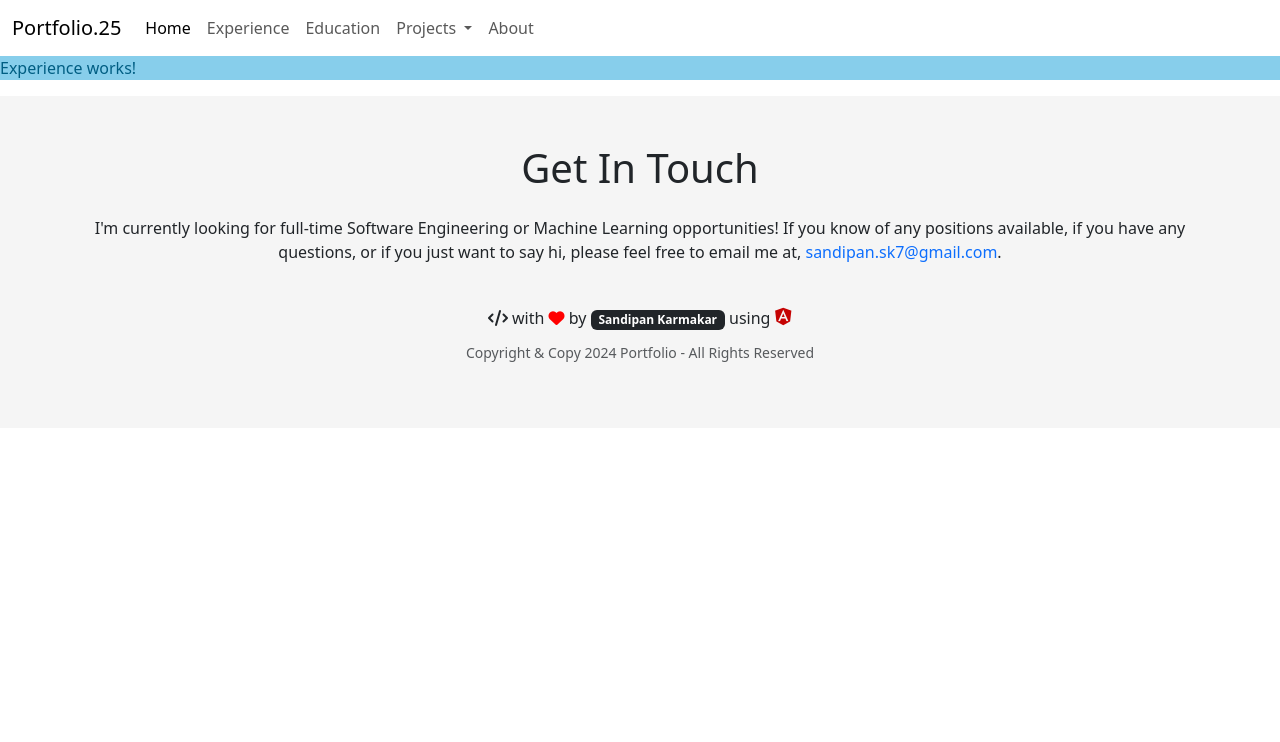
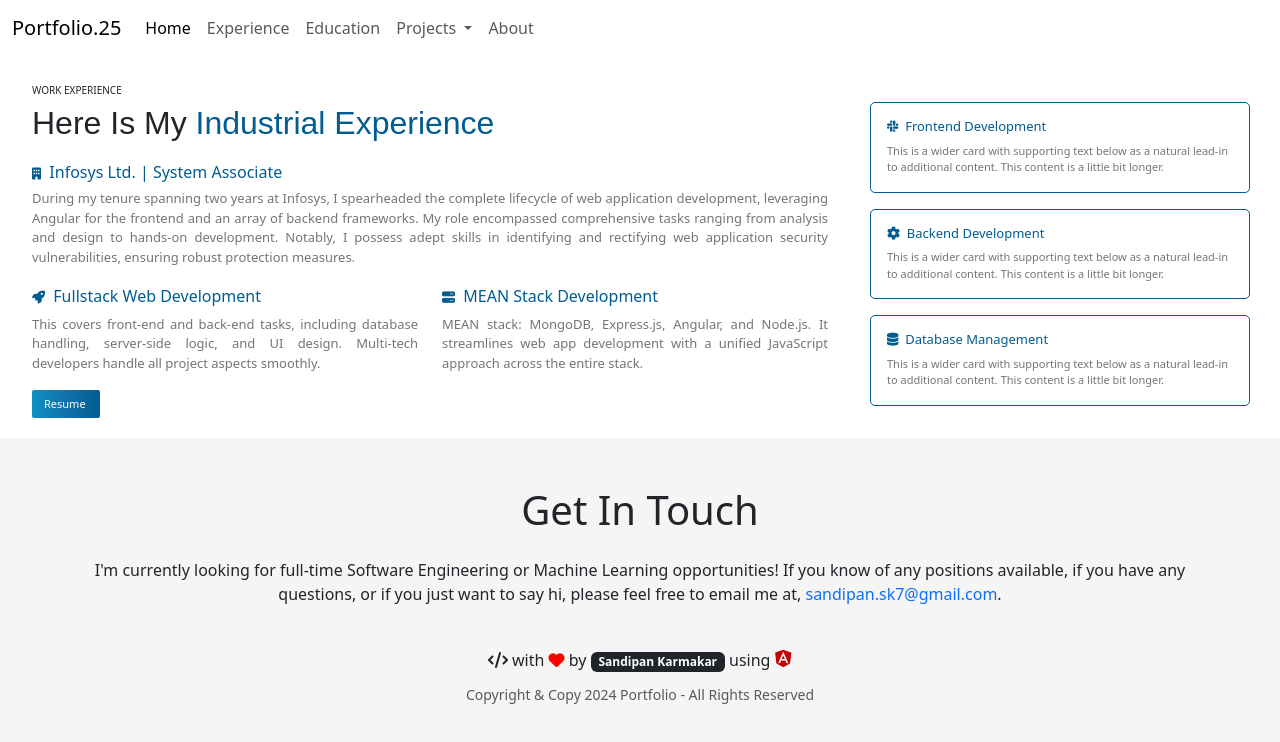
Before and after one commit to SandipanKarmakar04/portfolio, an Angular app: page /experience in a window 1280 px wide. Shown: the top 742 px of the page. Built offline with nearby package versions, Linux system fonts and the light colour scheme.

Commit message:
make changes in home component

```diff
--- a/src/app/experience/experience.component.html
+++ b/src/app/experience/experience.component.html
@@ -1,2 +1,119 @@
-<p style="background-color: skyblue; color: rgb(0, 94, 131);">Experience works!</p>
+<div class="container-fluid" id="experience">
+    <div class="row" style=" padding: 10px;">
+
+
+        <div class="col-lg-8 col-12" style="background-color: transparent;">
+            <div class="card mt-2" style=" border: none; padding: 10px;">
+
+                <h1 class="lead" style=" font-weight: normal; font-size:10px; text-align: left;">WORK EXPERIENCE
+                </h1>
+                <h5 class="lead"
+                    style="font-family: genos; font-size: xx-large; font-family: Arial, Helvetica, sans-serif;">
+                    Here Is My
+                    <span style="color: #015c92;">Industrial Experience</span>
+                </h5>
+
+
+                <div class="box" style="padding: px; margin-top: 10px; ">
+                    <span style="color: #015c92; font-size: medium; font-weight: normal; margin-top: 15px; "><i
+                            class="fa-solid fa-building" style="font-size: 12px; "></i>&nbsp; Infosys Ltd. | System
+                        Associate</span>
+                    <!-- <span style="color: #757575; font-size: 12px; font-weight: normal; margin-bottom: 5px;">System
+                    Engineer | Nov, 2021 - Present</span> -->
+                    <p class="lead" style="font-size: small; text-align: justify; margin-top: 5px;color: #757575;">During my tenure spanning two years
+                        at Infosys, I spearheaded the
+                        complete lifecycle of web
+                        application development, leveraging Angular for the frontend and an array of backend
+                        frameworks.
+                        My role encompassed comprehensive tasks ranging from analysis and design to hands-on
+                        development. Notably, I possess adept skills in identifying and rectifying web application
+                        security vulnerabilities, ensuring robust protection measures.
+
+                        <!-- Working within cross-functional teams, I excelled in translating intricate business
+                    requisites into innovative technological solutions. This experience honed not only my technical acumen
+                    but also enhanced my communication and collaborative abilities significantly. My expertise
+                    extends beyond mere coding; I thrive in bridging the gap between business objectives and technical
+                    implementations, fostering seamless synergy across departments.</span> -->
+                    </p>
+                    <div class="row" style="margin-top: 20px;">
+                        <div class="col-lg-6 col-6" style="">
+
+                            <h5 class="lead" style="text-decoration: none; color: #015c92; font-size: medium; font-weight: normal;"><i
+                                    class="fa-solid fa-rocket"
+                                    style="text-decoration: none; color: #015c92; font-size: 13px;"></i>&nbsp;
+                                Fullstack Web Development
+                            </h5>
+                            <p class="lead" style="font-size: small; text-align: justify; margin-top: 5px;color: #757575;">This
+                                covers front-end and back-end tasks, including database handling, server-side logic,
+                                and UI design. Multi-tech developers handle all project aspects smoothly.</p>
+                        </div>
+
+                        <div class="col-lg-6 col-6" style="">
+
+                            <h5 class="lead" style="font-weight: normal; text-decoration: none; color: #015c92; font-size: medium;"><i
+                                    class="fa-solid fa-server"
+                                    style="text-decoration: none; color: #015c92; font-size: 13px;"></i>&nbsp;
+                                MEAN Stack Development
+                            </h5>
+                            <p class="lead" style="font-size: small; text-align: justify; margin-top: 5px;color: #757575;">MEAN stack: MongoDB,
+                                Express.js, Angular, and Node.js. It streamlines web app development with a unified
+                                JavaScript approach across the entire stack.</p>
+                        </div>
+                    </div>
+                    <a href="asset/Sandipan Karmakar Resume.pdf" target="_blank"
+                        style="color: #757575; font-size: 12px;">
+                        <button type="submit"
+                            style="font-size: 11px; color: white; width: fit-content; height: auto; border-radius: 2px; background-image: linear-gradient(to right, #1090c2,#1172aa,#015c92); border: none;"
+                            class="btn">Resume&nbsp;</button>
+                    </a>
+                </div>
+
+            </div>
+        </div>
+
+        <div class="col-lg-4 col-12" style="padding: 20px;">
+            <div class="card mt-3" style="border-radius: 5px; border: 1px solid #015c92; background-color: #;">
+                <div class="card-body">
+                    <h5 class="card-title" style="font-size: 13px; color: #015c92;"><i class="fa-brands fa-slack"
+                            style="text-decoration: none; color: #015c92; font-size: 13px;"></i>&nbsp; Frontend
+                        Development</h5>
+                    <p class="card-text" style="font-size: 11px; color: #757575;">This is a wider card with
+                        supporting text below as a natural lead-in to
+                        additional content. This content is a little bit longer.</p>
+                </div>
+                <!-- <div class="card-footer">
+                    <small class="text-body-secondary" style="font-size: 13px;">Last updated 3 mins ago</small>
+                  </div> -->
+            </div>
+            <div class="card mt-3" style="border-radius: 5px; border: 1px solid #015c92; background-color: #;">
+                <div class="card-body">
+                    <h5 class="card-title" style="font-size: 13px; color: #015c92;"><i class="fa-solid fa-gear"
+                            style="text-decoration: none; color: #015c92; font-size: 13px;"></i>&nbsp; Backend
+                        Development</h5>
+                    <p class="card-text" style="font-size: 11px; color: #757575;">This is a wider card with
+                        supporting text below as a natural lead-in to
+                        additional content. This content is a little bit longer.</p>
+                </div>
+                <!-- <div class="card-footer">
+                    <small class="text-body-secondary" style="font-size: 13px;">Last updated 3 mins ago</small>
+                  </div> -->
+            </div>
+            <div class="card mt-3"
+                style="padding: px; border-radius: 5px; border: 1px solid #015c92; background-color: #;">
+                <div class="card-body">
+                    <h5 class="card-title" style="font-size: 13px; color: #015c92;"><i class="fa-solid fa-database"
+                            style="text-decoration: none; color: #015c92; font-size: 13px;"></i>&nbsp; Database
+                        Management</h5>
+                    <p class="card-text" style="font-size: 11px; color: #757575;">This is a wider card with
+                        supporting text below as a natural lead-in to
+                        additional content. This content is a little bit longer.</p>
+                </div>
+                <!-- <div class="card-footer">
+                    <small class="text-body-secondary" style="font-size: 13px;">Last updated 3 mins ago</small>
+                  </div> -->
+            </div>
+        </div>
+    </div>
+</div>
+
 <app-footer></app-footer>
--- a/src/app/home/home.component.css
+++ b/src/app/home/home.component.css
@@ -10,6 +10,9 @@
     font-size: 40px;
     color: white;
     font-weight: normal;
+}
+.card{
+    border-radius: 3px; border: 1.3px solid rgba(0, 0, 0, 0.53);
 }
 @keyframes infiniteGradientShift {
     0% { background-position: 0% 0%; }
--- a/src/app/home/home.component.html
+++ b/src/app/home/home.component.html
@@ -5,17 +5,21 @@
                 <p class="lead" style="padding: 10px; color: white;">A Software Engineer creating mobile apps and static
                         websites.</p>
                 <div class="p" style="padding: 0rem;">
-                        <a class="icon" target="_blank" rel="noopener noreferrer" href="https://github.com/SandipanKarmakar04"
-                                aria-label="My github"><i class="fab fa-github socialicons"
+                        <a class="icon" target="_blank" rel="noopener noreferrer"
+                                href="https://github.com/SandipanKarmakar04" aria-label="My github"><i
+                                        class="fab fa-github socialicons"
                                         style="font-size:35px; padding: 7px; color: white"></i></a>
-                        <a  target="_blank" rel="noopener noreferrer" href="https://www.facebook.com/profile.php?id=100009137767545"
+                        <a target="_blank" rel="noopener noreferrer"
+                                href="https://www.facebook.com/profile.php?id=100009137767545"
                                 aria-label="My facebook"><i class="fab fa-facebook socialicons"
                                         style="font-size:35px; padding: 7px; color: white"></i></a>
-                        <a class="icon" target="_blank" rel="noopener noreferrer" href="https://www.instagram.com/sandipan__karmakar/"
-                                aria-label="My instagram"><i class="fab fa-instagram socialicons"
+                        <a class="icon" target="_blank" rel="noopener noreferrer"
+                                href="https://www.instagram.com/sandipan__karmakar/" aria-label="My instagram"><i
+                                        class="fab fa-instagram socialicons"
                                         style="font-size:35px; padding: 7px; color: white"></i></a>
-                        <a class="icon" target="_blank" rel="noopener noreferrer" href="https://www.linkedin.com/in/sandipankarmakar/"
-                                aria-label="My linkedin"><i class="fab fa-linkedin socialicons"
+                        <a class="icon" target="_blank" rel="noopener noreferrer"
+                                href="https://www.linkedin.com/in/sandipankarmakar/" aria-label="My linkedin"><i
+                                        class="fab fa-linkedin socialicons"
                                         style="font-size:35px; padding: 7px; color: white"></i></a>
                         <a class="icon" target="_blank" rel="noopener noreferrer" href="https://x.com/Sandipan_04"
                                 aria-label="My twitter"><i class="fab fa-twitter socialicons"
@@ -25,11 +29,11 @@
                 <div style="padding: 20px;">
                         <a class="btn btn-outline btn-lg " id="contact" href="" role="button"
                                 aria-label="Learn more about me"
-                                style="border: 1.4px solid white; color: white; border-radius: 5px; margin: 5px; font-size: 15px;">Contact
+                                style="border: 1.4px solid white; color: white; border-radius: 3px; margin: 5px; font-size: 15px;">Contact
                                 me</a>
                         <a class="btn btn-outline btn-lg " id="resume" href="" role="button"
                                 aria-label="Learn more about me"
-                                style="border: 1.4px solid white; color: white; border-radius: 5px; margin: 5px; font-size: 15px;">Resume</a>
+                                style="border: 1.4px solid white; color: white; border-radius: 3px; margin: 5px; font-size: 15px;">Resume</a>
                 </div>
         </div>
 </div>
@@ -52,51 +56,63 @@
                 <p class="lead" style="font-size: medium; margin-top: 5px;color: #757575;">Good UI/UX boosts
                         user satisfaction, engagement, and efficiency, driving conversions, brand reputation, and market
                         competitiveness for businesses.</p>
-                <div class="col-lg col-6" style="padding: 10px;">
 
+                <div class="col-lg col-12" style="padding: 10px;">
+                        <div class="card" style="padding: 15px; margin: auto;">
                                 <h5 class="lead"
                                         style="font-weight: normal; text-decoration: none; color: #444444; font-size: medium;">
                                         <i class="fa-solid fa-earth-americas"
                                                 style="color: #444444; font-size: 13px;"></i>&nbsp; UI/UX
                                         Design
                                 </h5>
-                        <p style="font-size: small; margin-top: 5px;color: #757575;">I craft intuitive and visually
-                                appealing user interfaces that enhance engagement and ensure seamless navigation.
+                                <p style="font-size: small; margin-top: 5px;color: #757575;">I craft intuitive and
+                                        visually
+                                        appealing user interfaces that enhance engagement and ensure seamless
+                                        navigation.
                                 </p>
                         </div>
-                <div class="col-lg col-6" style="padding: 10px;">
+                </div>
 
-                        <h5 class="lead" style="font-weight: normal; color: #444444; font-size: medium;"> <i
-                                        class="fa-solid fa-laptop" style="color: #444444; font-size: 13px;"></i>&nbsp;
-                                Website Design</h5>
-                        <p class="lead" style="font-size: small; margin-top: 5px;color: #757575;">I build visually
-                                stunning, high performing websites from sleek landing pages to dynamic web apps ensuring
-                                accessibility and responsiveness.
+                <div class="col-lg col-12" style="padding: 10px;">
+                        <div class="card" style="padding: 15px; margin: auto;">
+                                <h5 class="lead"
+                                        style="font-weight: normal; text-decoration: none; color: #444444; font-size: medium;">
+                                        <i class="fa-solid fa-laptop"
+                                                style="color: #444444; font-size: 13px;"></i>&nbsp; Website Design
+                                </h5>
+                                <p style="font-size: small; margin-top: 5px;color: #757575;">I create visually
+                                        stunning, high-performing websites, from sleek landing pages to dynamic web
+                                        apps.
                                 </p>
                         </div>
-                <div class="col-lg col-6" style="padding: 10px;">
+                </div>
 
-                        <h5 class="lead" style="font-weight: normal; color: #444444; font-size: medium;"><i
-                                        class="fa-solid fa-rocket"
-                                        style="text-decoration: none; color: #444444; font-size: 13px;"></i>&nbsp;
-                                Application Design
+                <div class="col-lg col-12" style="padding: 10px;">
+                        <div class="card" style="padding: 15px; margin: auto;">
+                                <h5 class="lead"
+                                        style="font-weight: normal; text-decoration: none; color: #444444; font-size: medium;">
+                                        <i class="fa-solid fa-rocket"
+                                                style="color: #444444; font-size: 13px;"></i>&nbsp; Application Design
                                 </h5>
                                 <p style="font-size: small; margin-top: 5px;color: #757575;">A great app is more than
-                                features—it’s the experience. I design intuitive, visually appealing mobile and web apps
+                                        features it’s the experience. I design visually appealing mobile and web apps
                                         for effortless interaction.
                                 </p>
                         </div>
-                <div class="col-lg col-6" style="padding: 10px;">
+                </div>
 
-                        <h5 class="lead" style="font-weight: normal; color: #444444; font-size: medium;"><i
-                                        class="fa-solid fa-list-check"
-                                        style="text-decoration: none; color: #444444; font-size: 13px;"></i>&nbsp;
-                                        Task Management
+                <div class="col-lg col-12" style="padding: 10px;">
+                        <div class="card" style="padding: 15px; margin: auto;">
+                                <h5 class="lead"
+                                        style="font-weight: normal; text-decoration: none; color: #444444; font-size: medium;">
+                                        <i class="fa-solid fa-list-check"
+                                                style="color: #444444; font-size: 13px;"></i>&nbsp; Task Management
                                 </h5>
                                 <p style="font-size: small; margin-top: 5px;color: #757575;">From idea to execution, I
                                         streamline development for smooth collaboration, clear communication, and timely
                                         delivery.
                                 </p>
+                        </div>
                 </div>
 
                 <a class="lead" href="http://"
```
Lines whose indentation alone changed are shown as unchanged.
